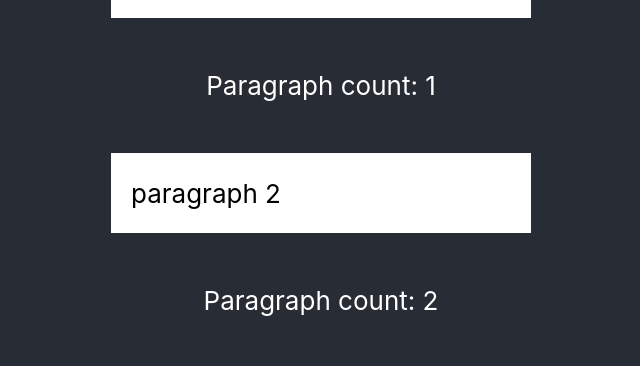
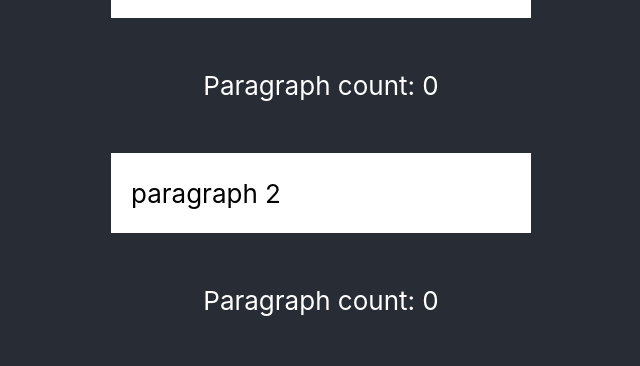
Before and after one commit to jesperhodge/how-to-break-react-principles, a React (Create React App) app: page / in a window 1280 px wide. Shown: the part 273-639 px from the top of the page, without its empty margins (319-959 px from the left). Built offline with nearby package versions, Linux system fonts and the light colour scheme.

Commit message:
not lifting state up

```diff
--- a/src/App.js
+++ b/src/App.js
@@ -1,5 +1,25 @@
 import './App.css';
 import {useState, useEffect, useRef} from "react";
+
+const Header = ({ pars, paragraphs, ps, setPars}) => {
+    console.log('render')
+    return (
+        <header className="App-header">
+            <p>Paragraph count: {pars}</p>
+            {paragraphs.map((p, i) => {
+                    setPars(pars + 1)
+
+                    return <>
+                        <p style={{ color: 'black', backgroundColor: 'white', height: '80px', width: '400px', display: 'flex', alignItems: 'center', paddingLeft: '20px'}}>{p}</p>
+                        <p>Paragraph count: {pars}</p>
+                    </>
+                }
+            )}
+            {ps}
+        </header>
+    )
+
+}
 
 function App() {
     const paragraphs = ["paragraph 1", "paragraph 2"]
@@ -8,22 +28,13 @@ function App() {
 
     console.log(pars)
     const ps = <p>Paragraph count: {pars}</p>
+    console.log(pars)
+
+    const setPars = (num) => { pars = num }
 
     return (
         <div className="App">
-            <header className="App-header">
-                <p>Paragraph count: {pars}</p>
-                {paragraphs.map((p, i) => {
-                        pars += 1
-
-                        return <>
-                            <p style={{ color: 'black', backgroundColor: 'white', height: '80px', width: '400px', display: 'flex', alignItems: 'center', paddingLeft: '20px'}}>{p}</p>
-                            <p>Paragraph count: {pars}</p>
-                        </>
-                    }
-                )}
-                {ps}
-            </header>
+            <Header pars={pars} paragraphs={paragraphs} ps={ps} setPars={setPars}/>
         </div>
     );
 }
```
